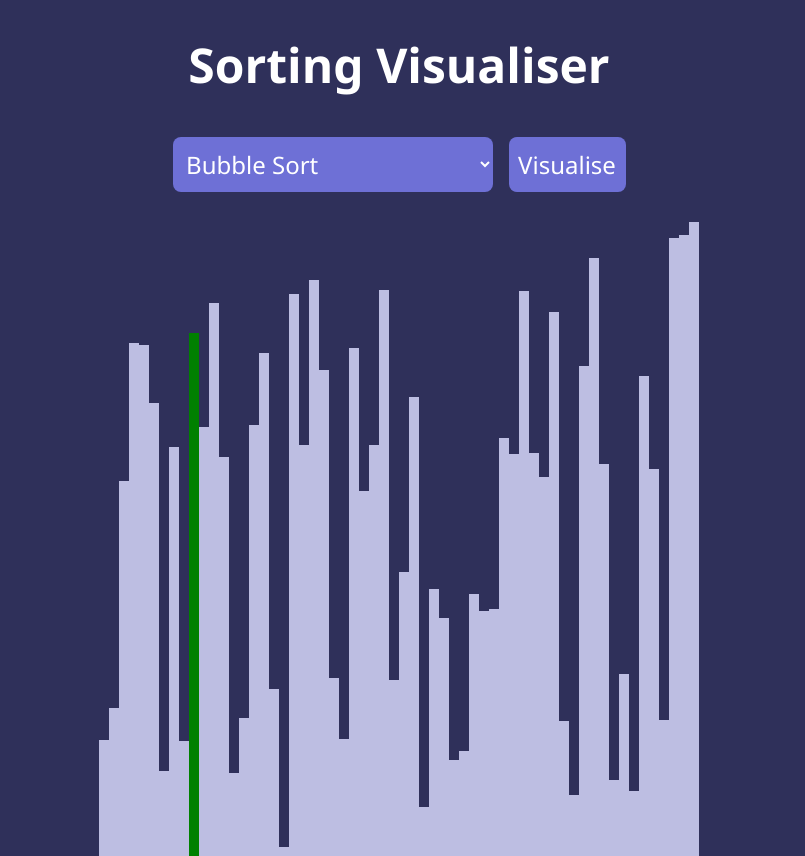
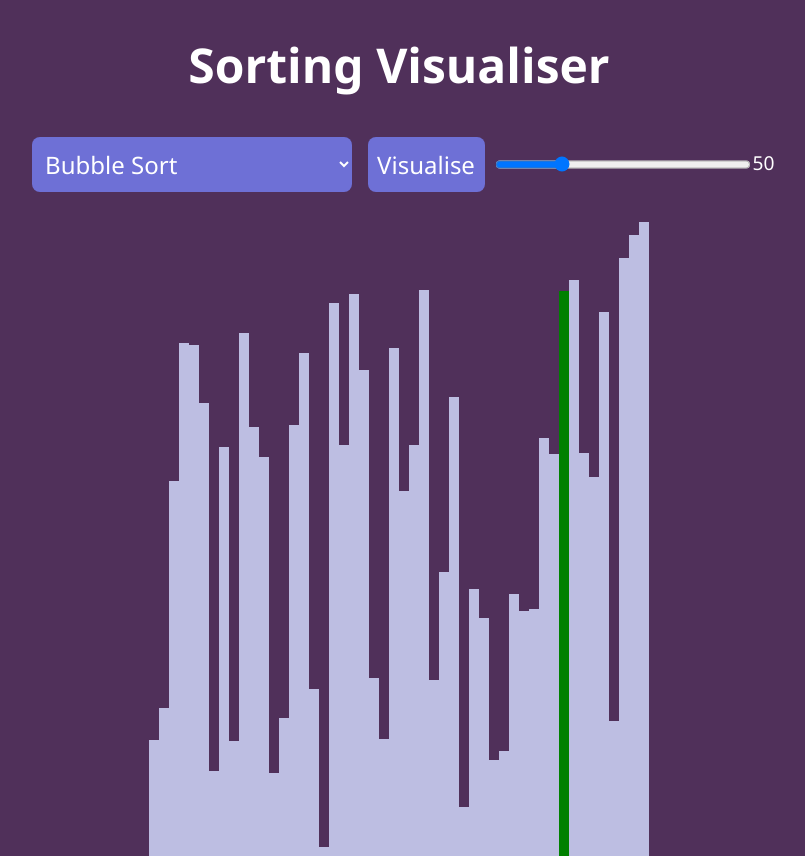
Before and after one commit to Arno-Venter/Sorting-Visualiser, a plain HTML site: page index.html in a window 1280 px wide. Both pictures are taken after a click on the button "Visualise". Shown: the whole page, without its empty margins (249-1054 px from the left). Drawn offline with Linux system fonts and the light colour scheme.

Commit message:
added slide bar

```diff
--- a/index.css
+++ b/index.css
@@ -8,7 +8,7 @@ body {
   color: white;
   width: 100vw;
   height: 100vh;
-  background-color: rgb(47, 48, 90);
+  background-color: rgb(80, 48, 90);
   overflow: hidden;
 }
 
@@ -71,6 +71,20 @@ button:hover {
   outline: none;
 }
 
+.range {
+  width: 20%;
+  border: none;
+  outline: none;
+}
+
+.range:hover {
+  background-color: red;
+}
+
+#rangeValue {
+  font-size: 1.2rem;
+}
+
 #barContainer {
   margin: auto;
   margin-top: 1rem;
--- a/index.html
+++ b/index.html
@@ -25,6 +25,16 @@
       <button id="sortBtn" class="sort-btn">
         Visualise
       </button>
+      <input
+        type="range"
+        min="1"
+        max="200"
+        value="50"
+        class="range"
+        id="rangeSlider"
+        oninput="rangeValue.innerText = this.value"
+      />
+      <p id="rangeValue">50</p>
     </div>
     <div id="barContainer"></div>
     <script src="./script.js" type="module"></script>
--- a/script.js
+++ b/script.js
@@ -1,6 +1,6 @@
 import Bar from "./bar.js";
 
-const SIZE = 60;
+let SIZE = 50;
 
 //window.onload = setup;
 
@@ -9,23 +9,15 @@ let startBtn = document.getElementById("sortBtn");
 let bars = [];
 let data = [];
 
-async function sleep(millis) {
-  return new Promise((resolve) => {
-    setTimeout(() => resolve(), millis);
-  });
-}
-
 function setup() {
+  data = [];
   for (let i = 0; i < SIZE; i++) data[i] = Math.random();
   buildBars(0);
 }
 
 function buildBars(current) {
-  if (bars.length !== 0) {
-    for (let i = 0; i < SIZE; i++) {
-      bars[i].barDiv.remove();
-    }
-  }
+  console.log(bars.length);
+  container.replaceChildren();
 
   bars = [];
 
@@ -59,9 +51,14 @@ function bubbleSort() {
     const result = gen.next();
     if (!result.done) {
       const el = container.children[result.value];
-      const next = el.nextElementSibling;
-      el.parentElement.insertBefore(next, el);
+      buildBars(result.value);
+      //const next = el.nextElementSibling;
+      //el.parentElement.insertBefore(next, el);
       window.requestAnimationFrame(tick);
+    } else {
+      for (let i = 0; i < SIZE; i++) {
+        bars[i].barDiv.style.backgroundColor = "green";
+      }
     }
   }
 }
@@ -132,14 +129,28 @@ function mergeSort() {
       buildBars(result.value);
 
       window.requestAnimationFrame(tick);
-    }
+    } else
+      for (let i = 0; i < SIZE; i++) {
+        bars[i].barDiv.style.backgroundColor = "green";
+      }
   }
 }
 
 setup();
 
+let slider = document.getElementById("rangeSlider");
+slider.addEventListener("change", () => {
+  SIZE = slider.value;
+  setup();
+});
+
+let select = document.getElementById("sortMethod");
+
+select.addEventListener("change", () => {
+  setup();
+});
+
 startBtn.addEventListener("click", () => {
-  let select = document.getElementById("sortMethod");
   let sort = select.value;
   switch (sort) {
     case "bubble":
```
